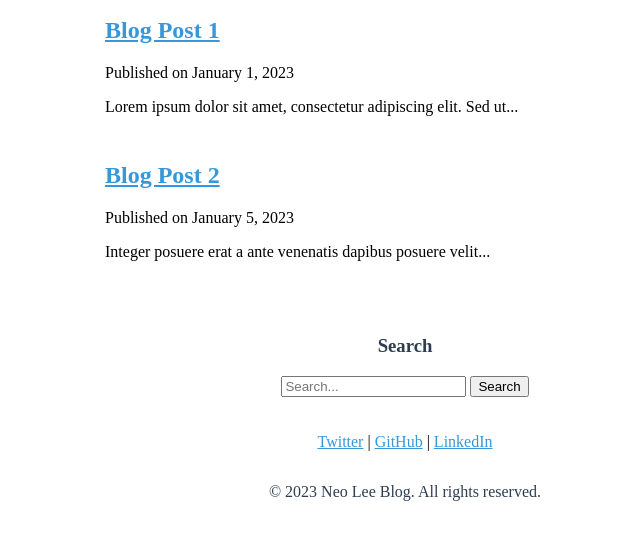
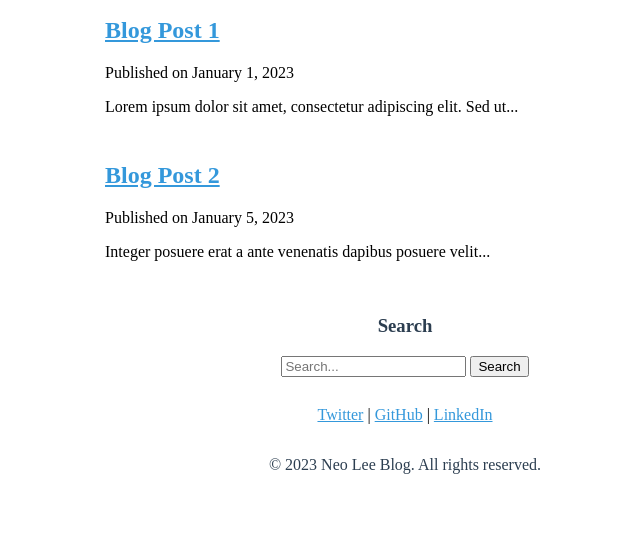
Before and after one commit to NeoLeeAI/NeoLeeAI.github.io, a plain HTML site: page index.html in a window 1280 px wide. Shown: the part 109-648 px from the top of the page, without its empty margins (235-875 px from the left). Drawn offline with Linux system fonts and the light colour scheme.

Commit message:
done in 2023.4.23

```diff
--- a/assets/css/index.css
+++ b/assets/css/index.css
@@ -21,8 +21,7 @@ article {
 }
 aside{
     display: flex;
-    margin-top: 40px;
-    margin-bottom: 20px;
+    margin-top: 20px;
     flex-direction: column;
     align-items: center;
     justify-content: center;
@@ -34,6 +33,7 @@ aside ul{
 }
 footer{
     display: flex;
+    margin-top: 13px;
     flex-direction: column;
     align-items: center;
     justify-content: center;
```
